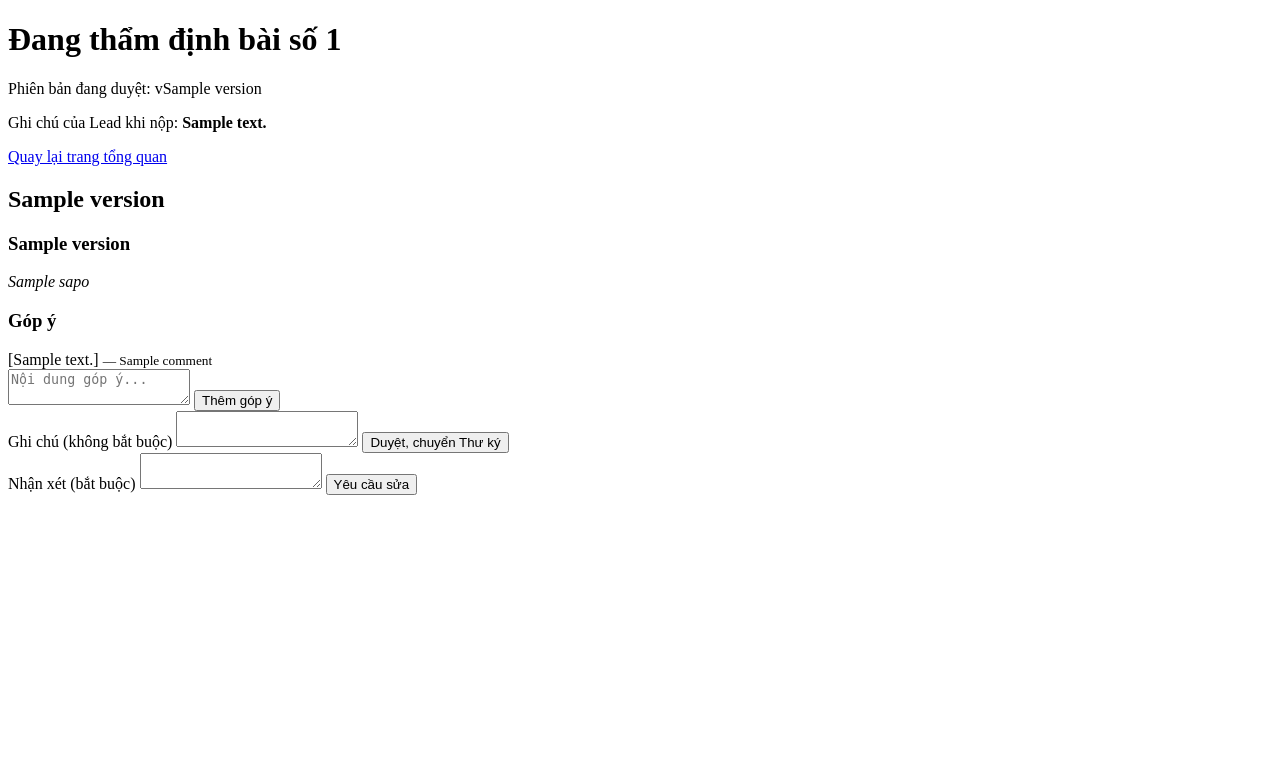
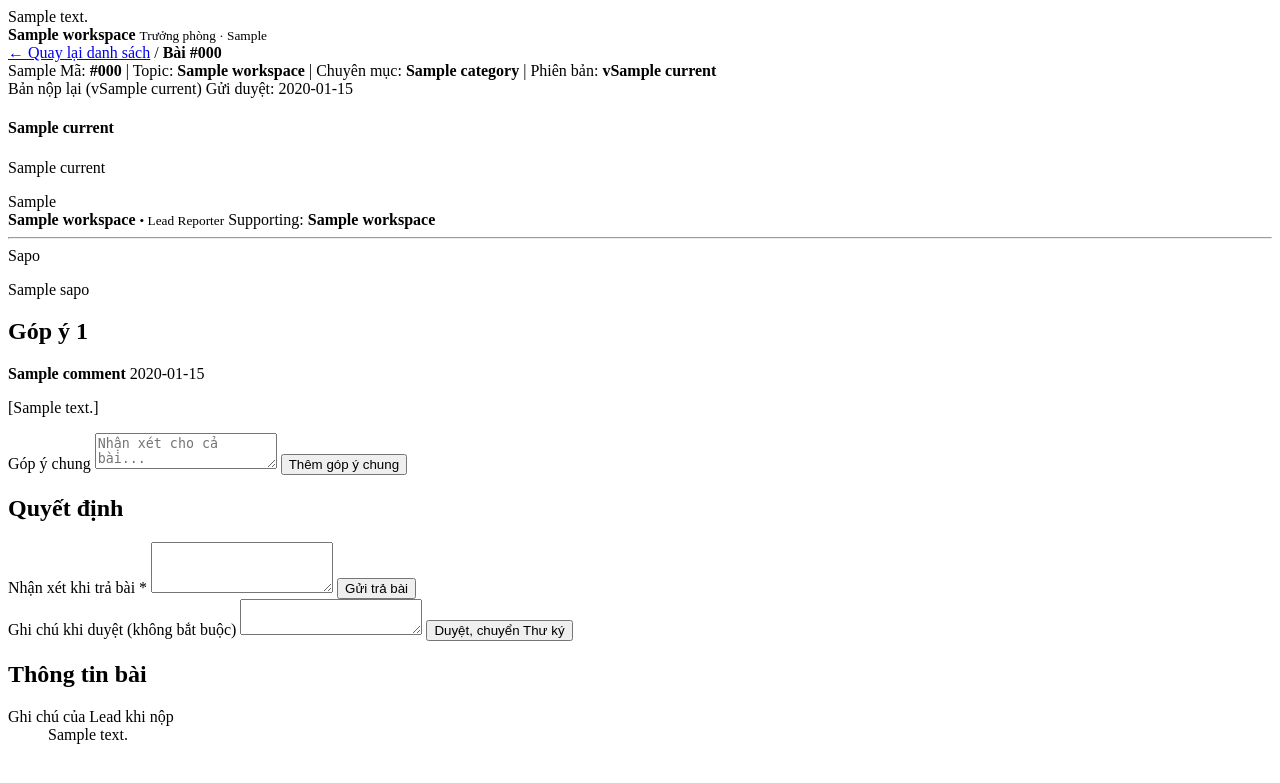
Before and after one commit to Hungnq04/Electronic-Newspaper-System, a Spring app: template src/main/resources/templates/department_head/workspacereview.html in a window 1280 px wide. Shown: the top 783 px of the page. Run offline with Thymeleaf, Linux system fonts and the light colour scheme; the template is opened without the code that fills it: most values are stand-ins (such as "Sample title", 1, 10 or a date in 2020); data that the repository does not hold is empty; some of the project's set-up classes (security, data sources, template engines, error pages and the like) are left out, and stand-ins take their place; database files in the repository are not loaded.

Commit message:
bước 2

```diff
--- a/src/main/resources/templates/department_head/dashboard.html
+++ b/src/main/resources/templates/department_head/dashboard.html
@@ -4,6 +4,18 @@
     <meta charset="UTF-8">
 </head>
 <body>
+    <!-- Thanh trên cùng dùng chung. Đây là fragment CÓ THAM SỐ: giống một hàm, nơi gọi truyền 3 giá trị vào -->
+<header th:fragment="dhTopbar(fullName, departmentName, initials)" class="rp-topbar">
+    <div class="rp-topbar-right">
+        <div class="rp-account">
+            <span class="rp-avatar" th:text="${initials}">TH</span>
+            <div class="rp-account-copy">
+                <strong th:text="${fullName}">Họ tên</strong>
+                <small th:text="${departmentName != null} ? |Trưởng phòng · ${departmentName}| : 'Trưởng phòng'">Trưởng phòng</small>
+            </div>
+        </div>
+    </div>
+</header>
 <th:block th:fragment="departmentHeadContent">
     <h1 th:text="${loiChao}">Xin chào trưởng phòng</h1>
     <p>Bạn đang đăng nhập bằng: <b th:text="${dashboard.email}">Email mẫu</b></p>
--- a/src/main/resources/templates/department_head/workspacereview.html
+++ b/src/main/resources/templates/department_head/workspacereview.html
@@ -1,73 +1,136 @@
 <!DOCTYPE html>
 <html lang="vi" xmlns:th="http://www.thymeleaf.org">
-
-<head>
-    <meta charset="UTF-8">
-</head>
-
 <body>
 <th:block th:fragment="reviewWorkspace">
-        <h1>Đang thẩm định bài số <span th:text="${articleId}">0</span></h1>
-        <p>Phiên bản đang duyệt: v<span th:text="${version.label}">1.0</span></p>
-        <p th:if="${version.changeSummary != null}">
-            Ghi chú của Lead khi nộp: <b th:text="${version.changeSummary}">...</b>
-        </p>
-        <a th:href="@{/department-head/dashboard}">Quay lại trang tổng quan</a>
+    <section class="rp-page ws-page">
+        <!-- Gọi fragment dhTopbar trong dashboard.html, truyền 3 giá trị ĐÚNG THỨ TỰ tham số -->
+        <header th:replace="~{department_head/dashboard :: dhTopbar(${workspace.reviewerName}, ${workspace.___}, ${workspace.reviewerInitials})}"></header>
 
-        <!-- Nội dung bài: tít, tít phụ, sapo, rồi thân bài theo đúng thứ tự phóng viên sắp xếp -->
-        <article>
-            <h2 th:text="${version.title}">Tít bài</h2>
-            <h3 th:if="${version.subtitle != null and !#strings.isEmpty(version.subtitle)}"
-                th:text="${version.subtitle}">Tít phụ</h3>
-            <p><i th:text="${version.sapo}">Sapo</i></p>
+        <main class="ws-main">
+            <!-- 1. Đường dẫn -->
+            <nav class="ws-crumb">
+                <a class="ws-crumb-back" th:href="@{/department-head/dashboard}">← Quay lại danh sách</a>
+                <span>/</span>
+                <strong th:text="|Bài #${workspace.code}|">Bài #BT-1</strong>
+            </nav>
 
-            <!-- Thân bài = danh sách khối (ContentBlockDTO). th:switch giống switch trong Java:
-                 tùy loại khối (kind) mà in ra thẻ khác nhau -->
-            <th:block th:each="block : ${version.blocks}" th:switch="${block.kind.name()}">
-                <!-- Đoạn chữ: th:utext in HTML để giữ in đậm / nghiêng
-                     (an toàn vì mapper đã lọc, chỉ giữ thẻ định dạng chữ) -->
-                <p th:case="'TEXT'" th:utext="${block.html}">Đoạn chữ</p>
-                <!-- Ảnh + chú thích -->
-                <figure th:case="'IMAGE'">
-                    <img th:src="${block.url}" style="max-width: 100%;" alt="">
+            <!-- 2. Thanh trạng thái -->
+            <div class="ws-status-bar">
+                <div class="ws-status-info">
+                    <span class="ws-chip-yellow" th:text="${workspace.___}">Chờ duyệt</span>
+                    <span class="ws-mono">Mã: <strong th:text="|#${workspace.code}|">#BT-1</strong></span>
+                    <span class="ws-sep">|</span>
+                    <span>Topic: <strong class="ws-topic" th:text="${workspace.topicTitle}">Topic</strong></span>
+                    <span class="ws-sep">|</span>
+                    <span>Chuyên mục: <strong th:text="${workspace.category}">Kinh tế</strong></span>
+                    <span class="ws-sep">|</span>
+                    <span>Phiên bản: <strong th:text="|v${workspace.current.label}|">v1.0</strong></span>
+                </div>
+            </div>
+
+            <!-- 3. Hai cột -->
+            <div class="ws-layout">
+
+                <!-- CỘT TRÁI: bài viết -->
+                <section class="ws-main-col">
+                    <article class="ws-article">
+                        <div class="ws-article-meta">
+                            <!-- Có bản trước = bài nộp lại; không có = nộp lần đầu -->
+                            <span class="ws-tag-yellow"
+                                  th:text="${workspace.___ != null} ? |Bản nộp lại (v${workspace.current.label})| : |Bản nộp đầu (v${workspace.current.label})|">Bản nộp</span>
+                            <span class="ws-mono" th:text="|Gửi duyệt: ${workspace.current.createdAtText}|">Gửi duyệt</span>
+                        </div>
+
+                        <h1 class="ws-title" th:text="${workspace.current.title}">Tít</h1>
+                        <p class="ws-subtitle" th:if="${!#strings.isEmpty(workspace.current.subtitle)}"
+                           th:text="${workspace.current.subtitle}">Tít phụ</p>
+
+                        <!-- Dòng tác giả -->
+                        <div class="ws-byline">
+                            <div class="ws-author">
+                                <span class="ws-author-avatar" th:text="${workspace.leadInitials}">MQ</span>
+                                <div>
+                                    <strong th:text="${workspace.leadName}">Lead</strong> <small>• Lead Reporter</small>
+                                    <!-- Không có Supporting thì ẩn -->
+                                    <span class="ws-supporting" th:if="${!#strings.isEmpty(workspace.supportingNames)}">
+                                        Supporting: <b th:text="${workspace.supportingNames}">Tên</b></span>
+                                </div>
+                            </div>
+                        </div>
+                        <hr class="ws-divider">
+
+                        <div class="ws-sapo">
+                            <span class="ws-sapo-label">Sapo</span>
+                            <p class="ws-sapo-text" th:text="${workspace.current.sapo}">Sapo</p>
+                        </div>
+
+                        <!-- Thân bài theo khối (giống bước trước, chỉ thêm class) -->
+                        <div class="ws-body">
+                            <th:block th:each="block : ${workspace.current.blocks}" th:switch="${block.kind.name()}">
+                                <div th:case="'TEXT'" class="ws-text" th:classappend="|ws-${block.tag}|" th:utext="${block.html}">Đoạn chữ</div>
+                                <figure th:case="'IMAGE'" class="ws-figure">
+                                    <img th:src="${block.url}" alt="">
                                     <figcaption th:if="${block.caption != null}" th:text="${block.caption}">Chú thích</figcaption>
                                 </figure>
-                <!-- Video + chú thích -->
-                <figure th:case="'VIDEO'">
-                    <video th:src="${block.url}" controls style="max-width: 100%;"></video>
+                                <figure th:case="'VIDEO'" class="ws-figure">
+                                    <video th:src="${block.url}" controls></video>
                                     <figcaption th:if="${block.caption != null}" th:text="${block.caption}">Chú thích</figcaption>
                                 </figure>
-                <!-- Bảng: in nguyên HTML bảng (mapper đã lọc) -->
-                <div th:case="'TABLE'" th:utext="${block.html}">Bảng</div>
+                                <div th:case="'TABLE'" class="ws-table" th:utext="${block.html}">Bảng</div>
                             </th:block>
+                        </div>
                     </article>
+                </section>
 
-        <!-- Danh sách góp ý của lượt duyệt đang mở -->
-        <h3>Góp ý</h3>
-        <p th:if="${#lists.isEmpty(comments)}">Chưa có góp ý nào.</p>
-        <div th:each="comment : ${comments}">
-            <span th:text="${comment.content}">Nội dung</span>
-            <small th:text="'— ' + ${comment.authorName}">Người viết</small>
+                <!-- CỘT PHẢI: góp ý, quyết định, thông tin bài -->
+                <aside class="ws-side">
+                    <section class="rp-card">
+                        <div class="rp-card-head">
+                            <h2>Góp ý <span class="rp-count-pill" th:text="${#lists.size(workspace.___)}">0</span></h2>
                         </div>
+                        <div class="ws-panel">
+                            <p class="ws-note" th:if="${#lists.isEmpty(workspace.comments)}"><i>Chưa có góp ý nào.</i></p>
+                            <div class="ws-comment" th:each="comment : ${workspace.comments}">
+                                <div class="ws-comment-top">
+                                    <b th:text="${comment.authorName}">Người viết</b>
+                                    <span class="ws-mono" th:text="${comment.timeText}">08:42</span>
+                                </div>
+                                <p class="ws-comment-text" th:text="${comment.content}">Nội dung</p>
+                            </div>
+                            <form class="ws-general-form" method="post" th:action="@{/department-head/articles/{id}/comments(id=${workspace.articleId})}">
+                                <label for="general-comment">Góp ý chung</label>
+                                <textarea id="general-comment" class="ws-textarea" name="content" rows="2" required placeholder="Nhận xét cho cả bài..."></textarea>
+                                <button class="ws-btn ws-btn--grey ws-btn--small" type="submit">Thêm góp ý chung</button>
+                            </form>
+                        </div>
+                    </section>
 
-        <!-- Form thêm góp ý chung cho cả bài -->
-        <form method="post" th:action="@{/department-head/articles/{id}/comments(id=${articleId})}">
-            <textarea name="content" required placeholder="Nội dung góp ý..."></textarea>
-            <button type="submit">Thêm góp ý</button>
+                    <section class="rp-card">
+                        <div class="rp-card-head"><h2>Quyết định</h2></div>
+                        <div class="ws-panel">
+                            <form class="ws-general-form" method="post" th:action="@{/department-head/articles/{id}/request-revision(id=${workspace.articleId})}">
+                                <label for="revise-feedback">Nhận xét khi trả bài <span class="ws-required">*</span></label>
+                                <textarea id="revise-feedback" class="ws-textarea" name="feedback" rows="3" required></textarea>
+                                <button class="ws-btn ws-btn--yellow ws-btn--small" type="submit">Gửi trả bài</button>
                             </form>
-        <!--form để duyệt bài-->
-        <form method="post" th:action="@{/department-head/articles/{id}/approve(id=${articleId})}">
-            <label>Ghi chú (không bắt buộc)</label>
-            <textarea name="feedback"></textarea>
-            <button type="submit">Duyệt, chuyển Thư ký</button>
+                            <form class="ws-general-form" method="post" th:action="@{/department-head/articles/{id}/approve(id=${workspace.articleId})}">
+                                <label for="approve-feedback">Ghi chú khi duyệt (không bắt buộc)</label>
+                                <textarea id="approve-feedback" class="ws-textarea" name="feedback" rows="2"></textarea>
+                                <button class="ws-btn ws-btn--maroon ws-btn--small" type="submit">Duyệt, chuyển Thư ký</button>
                             </form>
-        <!--form để yêu cầu sửa bài-->
-        <form method="post" th:action="@{/department-head/articles/{id}/request-revision(id=${articleId})}">
-            <label>Nhận xét (bắt buộc)</label>
-            <textarea name="feedback" required></textarea>
-            <button type="submit">Yêu cầu sửa</button>
-        </form>
+                        </div>
+                    </section>
+
+                    <section class="rp-card" th:if="${workspace.current.changeSummary != null}">
+                        <div class="rp-card-head"><h2>Thông tin bài</h2></div>
+                        <dl class="rp-article-meta">
+                            <div><dt>Ghi chú của Lead khi nộp</dt><dd class="ws-change-summary" th:text="${workspace.current.changeSummary}">...</dd></div>
+                        </dl>
+                    </section>
+                </aside>
+            </div>
+        </main>
+    </section>
 </th:block>
 </body>
-
 </html>
```
Also changed, not shown: src/main/java/com/group6/electronic_drafting_system/controller/DepartmentHeadController.java (+9 -11 lines), src/main/java/com/group6/electronic_drafting_system/dto/DepartmentHead/ReviewWorkspaceDTO.java (added, +27 -0 lines), src/main/java/com/group6/electronic_drafting_system/service/DepartmentHeadReviewService.java (+2 -6 lines), src/main/java/com/group6/electronic_drafting_system/service/impl/DepartmentHeadReviewServiceImpl.java (+59 -25 lines). Lines whose indentation alone changed are shown as unchanged.
